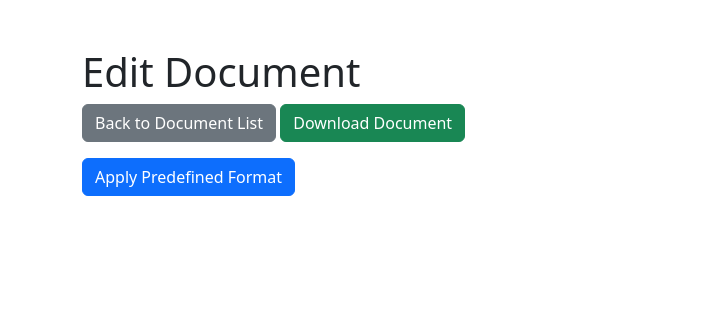
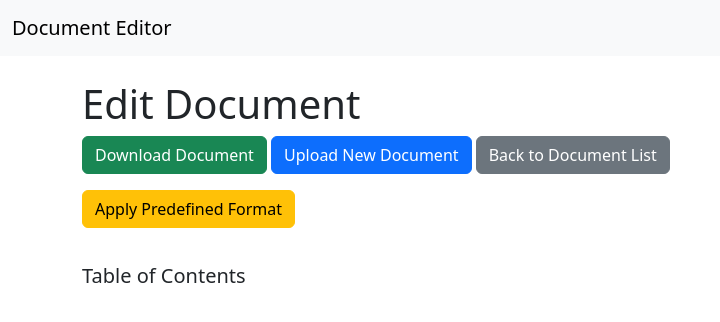
Before and after one commit to ferez96/personal-finance-system, a Django app: template app/editor/templates/editor/edit_document.html in a window 1280 px wide. Shown: the top 322 px of the page, without its empty margins (0-720 px from the left). Run offline with Django 3.2, Linux system fonts and the light colour scheme; the template is opened without the code that fills it, so the values that code supplies are empty.

Commit message:
upgrade feature edit

```diff
--- a/app/editor/templates/editor/base.html
+++ b/app/editor/templates/editor/base.html
@@ -5,10 +5,19 @@
     <title>{% block title %}Document Editor{% endblock %}</title>
     <!-- Bootstrap CSS -->
     <link href="https://cdn.jsdelivr.net/npm/bootstrap@5.3.0/dist/css/bootstrap.min.css" rel="stylesheet">
+    <meta name="csrf-token" content="{{ csrf_token }}">
     {% block extra_css %}{% endblock %}
 </head>
 <body>
-    <div class="container mt-5">
+    <nav class="navbar navbar-expand-lg navbar-light bg-light">
+        <div class="container-fluid">
+            <a class="navbar-brand" href="{% url 'editor:list_documents' %}">Document Editor</a>
+            <div class="collapse navbar-collapse">
+                <!-- Add navigation items here if needed -->
+            </div>
+        </div>
+    </nav>
+    <div class="container mt-4">
         {% block content %}{% endblock %}
     </div>
     <!-- Bootstrap JS and dependencies -->
--- a/app/editor/templates/editor/edit_document.html
+++ b/app/editor/templates/editor/edit_document.html
@@ -1,102 +1,220 @@
 
-<!DOCTYPE html>
-<html lang="en">
-<head>
-    <meta charset="UTF-8">
-    <title>Edit Document</title>
-    <!-- Bootstrap CSS -->
-    <link href="https://cdn.jsdelivr.net/npm/bootstrap@5.3.0/dist/css/bootstrap.min.css" rel="stylesheet">
+{% extends 'editor/base.html' %}
+
+{% block title %}Edit Document{% endblock %}
+
+{% block extra_css %}
 <style>
-        /* Additional styles */
+    /* Layout styles */
+    .content-wrapper {
+        display: flex;
+        flex-wrap: nowrap;
+    }
+
+    .toc {
+        flex: 0 0 250px;
+        max-width: 250px;
+        margin-right: 20px;
+        overflow-y: auto;
+        max-height: 80vh;
+        position: sticky;
+        top: 20px;
+    }
+
+    .document-content {
+        flex: 1 1 auto;
+        overflow-y: auto;
+        max-height: 80vh;
+    }
+
     .paragraph {
         cursor: pointer;
+        position: relative;
     }
-        .selected {
-            background-color: #d3d3d3;
+
+    .paragraph.collapsed .full-text {
+        display: none;
+    }
+
+    .paragraph .summary {
+        display: inline;
+    }
+
+    .paragraph.expanded .summary {
+        display: none;
+    }
+
+    .heading-selector {
+        display: none;
+        position: absolute;
+        top: 5px;
+        right: 5px;
+        z-index: 1000;
+        background-color: white;
+        border: 1px solid #ccc;
+        padding: 5px;
+        border-radius: 5px;
+    }
+
+    .heading-selector button {
+        margin: 2px;
+    }
+
+    /* Styling for TOC */
+    .toc h5 {
+        margin-top: 20px;
+    }
+
+    .toc ul {
+        list-style-type: none;
+        padding-left: 0;
+    }
+
+    .toc a {
+        text-decoration: none;
+        color: #0d6efd;
+    }
+
+    .toc a:hover {
+        text-decoration: underline;
+    }
+
+    /* Highlighted paragraph */
+    .highlight {
+        background-color: yellow;
+        transition: background-color 0.5s ease;
     }
 </style>
-</head>
-<body>
-    <div class="container mt-5">
+{% endblock %}
+
+{% block content %}
 <h1>Edit Document</h1>
 <div class="mb-3">
+    <a href="{% url 'editor:download_document' document.id %}" class="btn btn-success">Download Document</a>
+    <a href="{% url 'editor:upload_document' %}" class="btn btn-primary">Upload New Document</a>
     <a href="{% url 'editor:list_documents' %}" class="btn btn-secondary">Back to Document List</a>
-            <a href="{% url 'editor:download_document' document.id %}" class="btn btn-success">Download Document</a>
 </div>
-        <button onclick="applyFormat()" class="btn btn-primary mb-3">Apply Predefined Format</button>
+<button onclick="applyFormat()" class="btn btn-warning mb-3">Apply Predefined Format</button>
 
-        <div id="document-content" class="list-group">
-            {% for para in paragraphs %}
-                <a href="#" class="list-group-item list-group-item-action paragraph" data-index="{{ para.index }}">
-                    <small class="text-muted">[Style: {{ para.style }}]</small><br>
-                    {{ para.text }}
+<div class="content-wrapper">
+    <!-- Table of Contents -->
+    <div class="toc">
+        <h5>Table of Contents</h5>
+        <ul class="nav flex-column">
+            {% for heading in headings %}
+                <li class="nav-item" style="margin-left: {{ heading.indent }}px;">
+                    <a class="nav-link" href="#para-{{ heading.index }}" onclick="scrollToParagraph({{ heading.index }})">
+                        H{{ heading.level }}: {{ heading.text }}
                     </a>
+                </li>
             {% endfor %}
+        </ul>
     </div>
 
-        <!-- Modal for Heading Selection -->
-        <div class="modal fade" id="headingModal" tabindex="-1" aria-labelledby="headingModalLabel" aria-hidden="true">
-            <div class="modal-dialog">
-                <div class="modal-content">
-                    <div class="modal-header">
-                        <h5 class="modal-title">Select Heading Level</h5>
-                        <button type="button" class="btn-close" data-bs-dismiss="modal" aria-label="Close"></button>
-                    </div>
-                    <div class="modal-body">
+    <!-- Document Content -->
+    <div id="document-content" class="document-content">
+        {% for para in paragraphs %}
+            <div id="para-{{ para.index }}" class="card mb-2 paragraph collapsed" data-index="{{ para.index }}">
+                <div class="card-body">
+                    <small class="text-muted">[Style: {{ para.style }}]</small><br>
+                    <span class="summary">{{ para.text|truncatewords:10 }}</span>
+                    <span class="full-text">{{ para.text }}</span>
+                    <div class="heading-selector" data-para-index="{{ para.index }}">
+                        <button type="button" class="btn btn-outline-secondary btn-sm" onclick="setHeading('Normal', {{ para.index }})">Normal</button>
                         {% for i in "12345" %}
-                            <button type="button" class="btn btn-outline-primary mb-2" onclick="setHeading({{ i }})" data-bs-dismiss="modal">Heading {{ i }}</button><br>
+                            <button type="button" class="btn btn-outline-primary btn-sm" onclick="setHeading('Heading {{ i }}', {{ para.index }})">H{{ i }}</button>
                         {% endfor %}
                     </div>
                 </div>
             </div>
+        {% endfor %}
     </div>
 </div>
-    <!-- Bootstrap JS and dependencies -->
-    <script src="https://cdn.jsdelivr.net/npm/bootstrap@5.3.0/dist/js/bootstrap.bundle.min.js"></script>
+{% endblock %}
+
+{% block extra_js %}
 <script>
-        let selectedParagraphIndex = null;
+    document.addEventListener('DOMContentLoaded', function () {
+        // Toggle paragraph expansion and display heading selector
+        document.querySelectorAll('.paragraph').forEach(function (element) {
+            element.addEventListener('click', function (event) {
+                event.stopPropagation(); // Prevent event from bubbling up
 
-        document.addEventListener('DOMContentLoaded', function() {
-            document.querySelectorAll('.paragraph').forEach(function(element) {
-                element.addEventListener('click', function(event) {
-                    event.preventDefault();
-                    document.querySelectorAll('.paragraph').forEach(function(el) {
-                        el.classList.remove('active');
+                // Toggle collapsed/expanded state
+                if (this.classList.contains('collapsed')) {
+                    this.classList.remove('collapsed');
+                    this.classList.add('expanded');
+                } else {
+                    this.classList.remove('expanded');
+                    this.classList.add('collapsed');
+                }
+
+                // Hide other heading selectors
+                document.querySelectorAll('.heading-selector').forEach(function (selector) {
+                    selector.style.display = 'none';
                 });
-                    this.classList.add('active');
-                    selectedParagraphIndex = this.getAttribute('data-index');
-                    let headingModal = new bootstrap.Modal(document.getElementById('headingModal'));
-                    headingModal.show();
+
+                // Show the heading selector for this paragraph
+                let headingSelector = this.querySelector('.heading-selector');
+                headingSelector.style.display = 'block';
+            });
+        });
+
+        // Hide heading selectors when clicking outside
+        document.addEventListener('click', function () {
+            document.querySelectorAll('.heading-selector').forEach(function (selector) {
+                selector.style.display = 'none';
             });
         });
     });
 
-        function setHeading(level) {
+    function setHeading(styleName, paraIndex) {
+        const csrftoken = document.querySelector('meta[name="csrf-token"]').getAttribute('content');
+
         fetch('{% url "editor:update_heading" %}', {
             method: 'POST',
             headers: {
                 'Content-Type': 'application/json',
-                    'X-CSRFToken': '{{ csrf_token }}'
+                'X-CSRFToken': csrftoken
             },
             body: JSON.stringify({
                 'doc_id': '{{ document.id }}',
-                    'para_index': selectedParagraphIndex,
-                    'heading_level': level
+                'para_index': paraIndex,
+                'style_name': styleName
             })
         })
         .then(response => response.json())
         .then(data => {
             if (data.status === 'success') {
+                // Reload the page and scroll to the updated paragraph
                 location.reload();
+                setTimeout(function() {
+                    scrollToParagraph(paraIndex);
+                }, 500);
             } else {
-                    alert('Error updating heading.');
+                alert('Error updating style: ' + data.message);
             }
+        })
+        .catch(error => {
+            console.error('Error:', error);
+            alert('An error occurred.');
         });
     }
 
     function applyFormat() {
         window.location.href = '{% url "editor:apply_format" document.id %}';
     }
+
+    function scrollToParagraph(index) {
+        let paragraph = document.getElementById('para-' + index);
+        if (paragraph) {
+            paragraph.scrollIntoView({ behavior: 'smooth', block: 'start' });
+            // Highlight the paragraph briefly
+            paragraph.classList.add('highlight');
+            setTimeout(function() {
+                paragraph.classList.remove('highlight');
+            }, 2000);
+        }
+    }
 </script>
-</body>
-</html>
+{% endblock %}
```
Also changed, not shown: app/editor/views.py (+162 -26 lines). Lines whose indentation alone changed are shown as unchanged.
